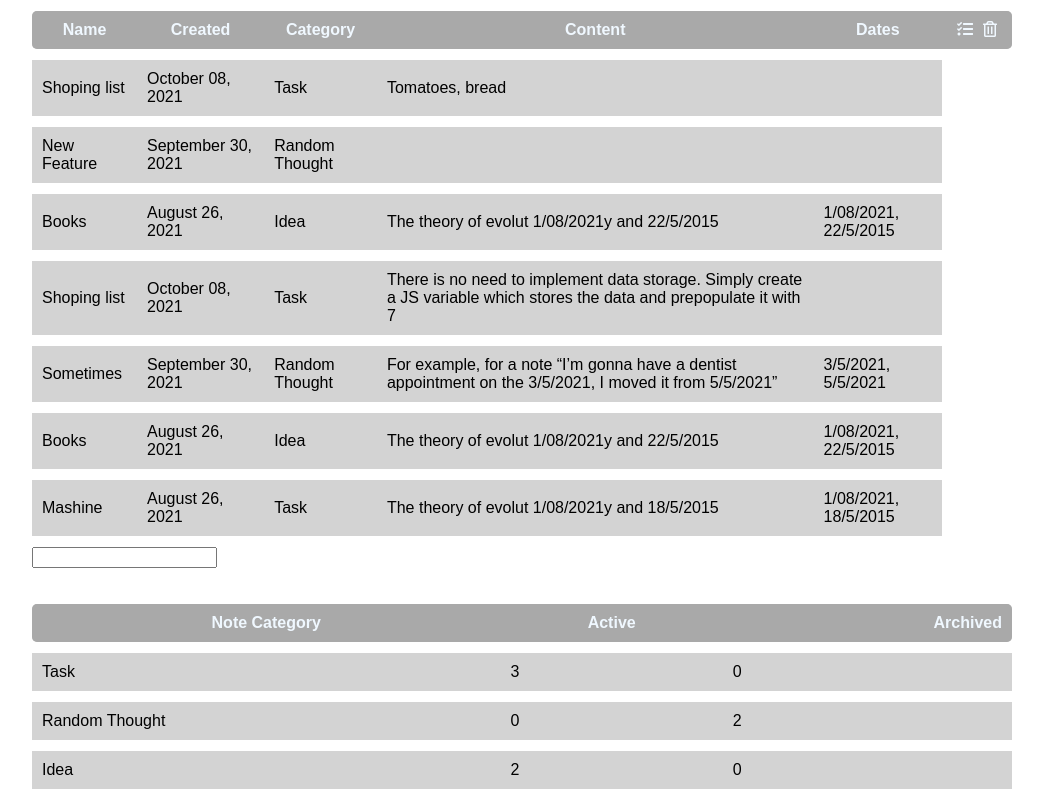
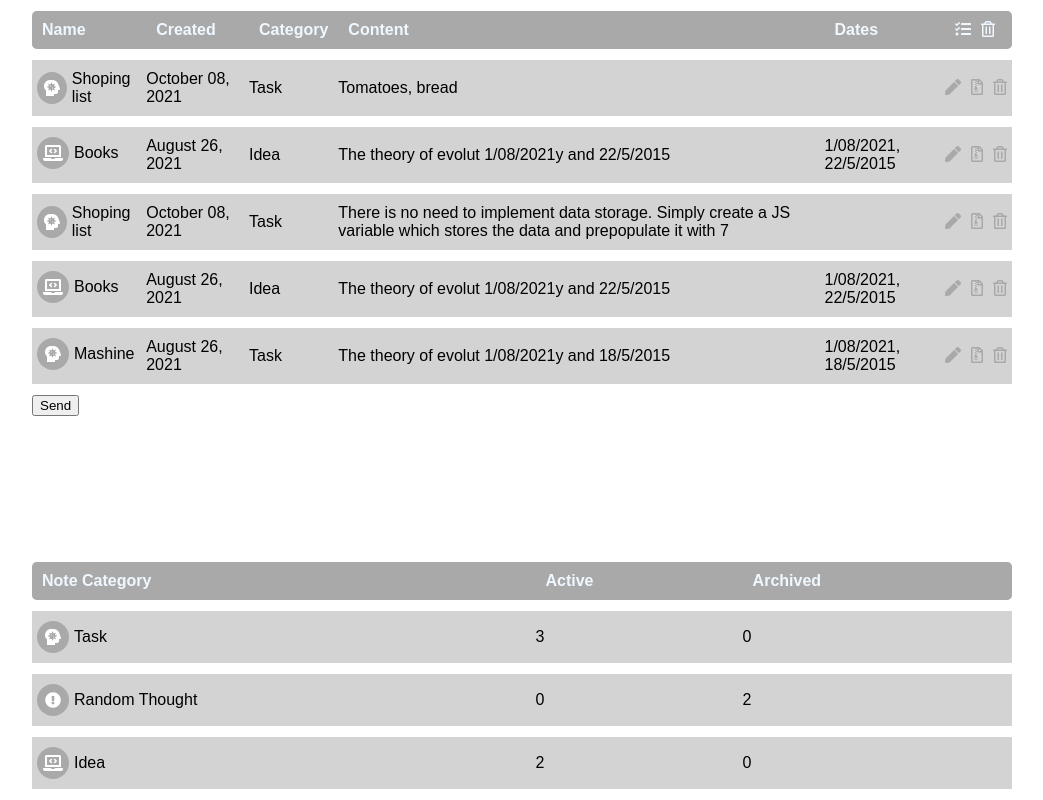
Before and after one commit to OKuts/radency-2, a React (Create React App) app: page / in a window 1280 px wide. Shown: the whole page, without its empty margins (118-1161 px from the left). Built offline with nearby package versions, Linux system fonts and the light colour scheme.

Commit message:
feat: delete archive extract show todos

```diff
--- a/src/App.js
+++ b/src/App.js
@@ -11,8 +11,7 @@ const App = () => {
           headerData={todoTableData}
           bodyType='todos'
         />
-
-        <input/>
+        <button>Send</button>
       </div>
       <Table
         headerData={statisticsTableData}
--- a/src/components/table/Header.js
+++ b/src/components/table/Header.js
@@ -1,6 +1,13 @@
 import React from 'react';
+import {useDispatch} from "react-redux";
+import {CHANGE_IS_SHOW_ALL, DELETE_ALL_TODOS} from "../../redux/reducers/actions";
 
 export const Header = ({headerData}) => {
+  const dispatch = useDispatch();
+
+  const headerHandler = (iconType) => iconType === 'showAll'
+      ? dispatch({type: CHANGE_IS_SHOW_ALL}) : dispatch({type: DELETE_ALL_TODOS})
+
   return (
     <thead>
       <tr>
@@ -8,10 +15,13 @@ export const Header = ({headerData}) => {
         {headerData.icons
           && <th >
               {headerData.icons.map(icon =>
-                <i key={icon.action} data-action={icon.action} className={icon.iconClass}></i> )}
+                <i
+                  onClick={() => headerHandler(icon.action)}
+                  className={icon.iconClass}
+                  key={icon.action}>
+                </i> )}
               </th>}
       </tr>
-
     </thead>
   );
 };
--- a/src/components/table/Table.js
+++ b/src/components/table/Table.js
@@ -6,11 +6,12 @@ import {useSelector} from "react-redux";
 
 export const Table = ({headerData, bodyType}) => {
   const bodyData = useSelector(state => state[bodyType]);
-  // console.log(bodyType, bodyData)
+  const isShowAllTodos = useSelector(state => state.isShowAllTodos);
+
   return (
     <TableCont>
       <Header headerData={headerData}/>
-      <TableItems bodyData={bodyData} bodyType={bodyType}/>
+      <TableItems bodyData={bodyData} bodyType={bodyType} isShowAllTodos={isShowAllTodos}/>
     </TableCont>
 
   );
--- a/src/components/table/Table.styles.js
+++ b/src/components/table/Table.styles.js
@@ -11,9 +11,10 @@ export const TableCont = styled.table`
   th {
     background: darkgrey;
     color: aliceblue;
+    text-align: left;
 
     &:last-child {
-      text-align: right;
+      //text-align: right;
       white-space: nowrap;
       border-top-right-radius: 5px;
       border-bottom-right-radius: 5px;
@@ -22,6 +23,7 @@ export const TableCont = styled.table`
     &:first-child {
       border-top-left-radius: 5px;
       border-bottom-left-radius: 5px;
+
     }
 
   }
@@ -37,4 +39,34 @@ export const TableCont = styled.table`
   & tr {
     background: lightgray;
   }
+
+  & td {
+    padding: 10px 0;
+
+    & i {
+      color: darkgrey;
+    }
+
+    &:first-child {
+      display: flex;
+      align-items: center;
+
+      & i {
+        display: inline-flex;
+        align-items: center;
+        justify-content: center;
+        flex-direction: row;
+        border-radius: 50%;
+        width: 2rem;
+        height: 2rem;
+        color: white;
+        margin: 0 5px;
+        background: darkgray;
+      }
+    }
+
+    &:last-child {
+      white-space: nowrap;
+    }
+  }
 `;
--- a/src/components/table/TableItems.js
+++ b/src/components/table/TableItems.js
@@ -2,35 +2,69 @@ import React from 'react';
 import {categories} from "../../data/data";
 import {extractDates} from "../../helpers/extractDates";
 import {dateFormat} from "../../helpers/dateFormat";
+import {useDispatch} from "react-redux";
+import {ARCHIVE_TODO, DELETE_TODO, EXTRACT_TODO} from "../../redux/reducers/actions";
 
-const TableDataJsx = ({data, bodyType}) => {
+const TableDataJsx = ({data, bodyType, isShowAllTodos}) => {
+  const dispatch = useDispatch();
+
+  const bodyHandler = (num, iconType) => {
+    switch (iconType) {
+      case 'edit':
+        console.log(num, iconType);
+        break;
+      case 'archive':
+        dispatch({type: ARCHIVE_TODO, payload: num});
+        break;
+      case 'delete':
+        dispatch({type: DELETE_TODO, payload: num});
+        break;
+      case 'extract':
+        dispatch({type: EXTRACT_TODO, payload: num});
+        break;
+    }
+  }
+
+  const getIcons = (flag, num) => {
+    return flag
+      ? <>
+        <i onClick={() => bodyHandler(num, 'edit')} className="fas fa-pen click_icons"></i>
+        <i onClick={() => bodyHandler(num, 'archive')} className="far fa-file-archive click_icons"></i>
+        <i onClick={() => bodyHandler(num, 'delete')} className="far fa-trash-alt click_icons"></i>
+      </>
+      : <i onClick={() => bodyHandler(num, 'extract')} className="fas fa-upload click_icons"></i>
+  }
 
   return data.map((item, i) =>
     bodyType === 'todos'
-    ? <tr key={item.created}>
-        <td>{item.name}</td>
+      ? (isShowAllTodos || item.active) &&
+          <tr key={item.created}>
+            <td><i className={categories[item.categoryId].icon + ' circle'}></i>{item.name}</td>
             <td>{dateFormat(item.created)}</td>
             <td>{categories[item.categoryId].name}</td>
             <td>{item.content}</td>
             <td>{extractDates(item.content)}</td>
+            <td className='icons'>
+              {getIcons(item.active, i)}
+            </td>
           </tr>
-    : <tr key={item.name}>
-        <td>{item.name}</td>
+      : item.total > 0
+          && <tr key={item.name}>
+            <td><i className={categories[i].icon + ' circle'}></i>{item.name}</td>
             <td>{item.active}</td>
             <td>{item.total - item.active}</td>
           </tr>
   )
 };
 
-export const TableItems = ({bodyData, bodyType}) => {
-  console.log(bodyData, bodyType)
+export const TableItems = ({bodyData, bodyType, isShowAllTodos}) => {
   const outData = bodyType === 'todos'
     ? [...bodyData]
     : Object.keys(bodyData).reduce((out, item) => [...out, bodyData[item]], [])
 
   return (
     <tbody>
-      <TableDataJsx data = {outData} bodyType={bodyType}/>
+      <TableDataJsx data = {outData} bodyType={bodyType} isShowAllTodos={isShowAllTodos}/>
     </tbody>
   );
 };
--- a/src/helpers/extractDates.js
+++ b/src/helpers/extractDates.js
@@ -1,4 +1,4 @@
 export const extractDates = (text) => {
-    const arr = Array.from(text.matchAll(/(0?[1-9]|[12][0-9]|3[01])[\/\-](0?[1-9]|1[012])[\/\-]\d{4}/gm));
+    const arr = Array.from(text.matchAll(/[0-3]?[0-9].[0-3]?[0-9].(?:[0-9]{2})?[0-9]{2}/gm));
     return arr.map(item => item[0]).join(', ');
   }
--- /dev/null
+++ b/src/redux/reducers/actions.js
@@ -0,0 +1,5 @@
+export const CHANGE_IS_SHOW_ALL = 'CHANGE_IS_SHOW_ALL';
+export const DELETE_ALL_TODOS = 'DELETE_ALL_TODOS';
+export const DELETE_TODO = 'DELETE_TODO';
+export const ARCHIVE_TODO = 'ARCHIVE_TODO';
+export const EXTRACT_TODO = 'EXTRACT_TODO';
--- a/src/redux/reducers/todoReduser.js
+++ b/src/redux/reducers/todoReduser.js
@@ -1,13 +1,57 @@
 import {categories, todos} from '../../data/data';
-import {initStatistics} from "../../data/initStatistics";
+import {initStatistics} from '../../data/initStatistics';
+import {ARCHIVE_TODO, CHANGE_IS_SHOW_ALL, DELETE_ALL_TODOS, DELETE_TODO, EXTRACT_TODO} from './actions';
 
 const initialState = {
   todos: todos || [],
+  isShowAllTodos: false,
   statistics: initStatistics(todos, categories),
 }
 
 
 export const todoReducer = (state = initialState, action) => {
+  switch (action.type){
 
-  return state;
+    case CHANGE_IS_SHOW_ALL:
+      return {...state, isShowAllTodos: !state.isShowAllTodos};
+
+    case DELETE_ALL_TODOS:
+      return {
+        ...state,
+        isShowAllTodos: false,
+        todos: [],
+        statistics: initStatistics([], categories),
+      };
+
+    case DELETE_TODO: {
+      const temp = {
+        ...state,
+        todos: state.todos.filter((_, i) => i !== action.payload),
+      }
+      return {...temp, statistics: initStatistics(temp.todos, categories)};
+    }
+
+    case ARCHIVE_TODO: {
+      const temp = {
+        ...state, todos: state.todos.map((item, i) => {
+          if (i === action.payload) item.active = false;
+          return item
+        })
+      }
+      return {...temp, statistics: initStatistics(temp.todos, categories)};
+    }
+
+    case EXTRACT_TODO: {
+      console.log(8888)
+      const temp = {
+        ...state, todos: state.todos.map((item, i) => {
+          if (i === action.payload) item.active = true;
+          return item
+        })
+      }
+      return {...temp, statistics: initStatistics(temp.todos, categories)};
+    }
+
+    default: return state;
+  }
 }
```
Lines whose indentation alone changed are shown as unchanged.
